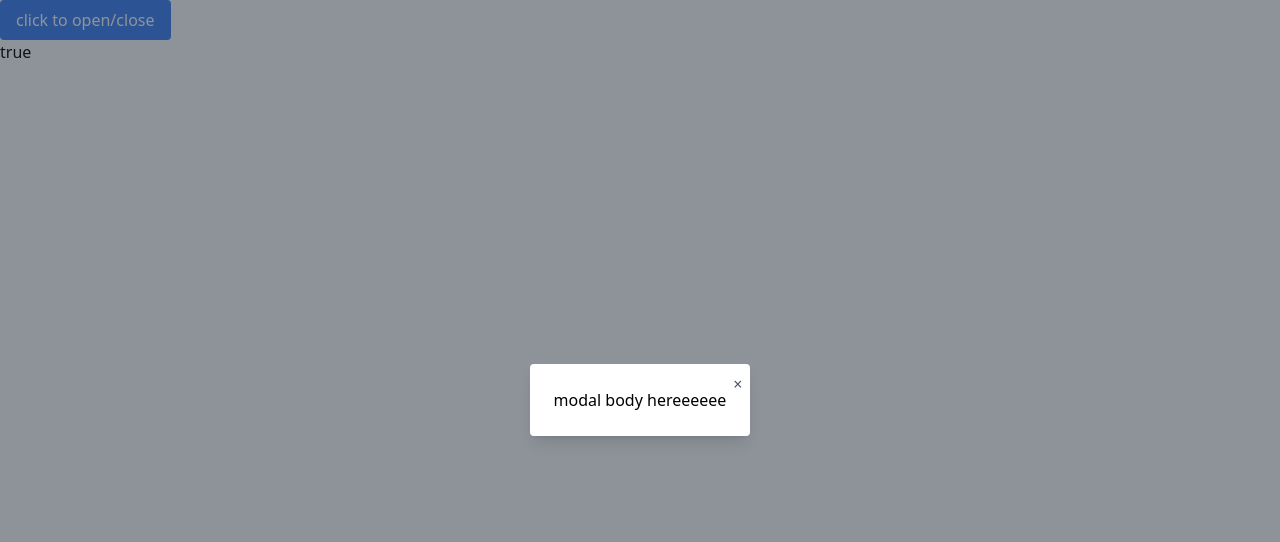
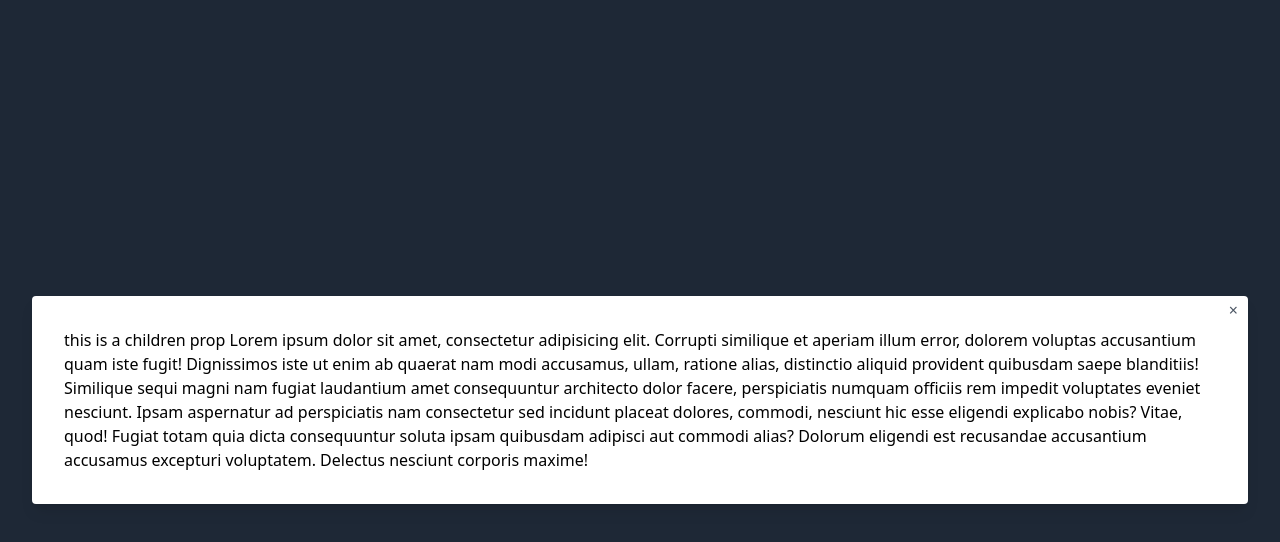
Before and after one commit to pradhumgp/componentHub, a React (Vite) app: page /modal in a window 1280 px wide. Both pictures are taken after a click on the button "click to open/close". Shown: the top 542 px of the page. Built offline with nearby package versions, Linux system fonts and the light colour scheme.

Commit message:
modal complete with children

```diff
--- a/src/components/Modal.jsx
+++ b/src/components/Modal.jsx
@@ -1,22 +1,22 @@
-const Modal = ({ show, onClose }) => {
+const Modal = ({ show, onClose, children }) => {
   return (
     <>
       {show && (
-        <div className="fixed inset-0 z-50 flex items-center justify-center bg-gray-800 bg-opacity-50" onClick={onClose}>
-          <div
-            className="relative p-6 bg-white rounded shadow-lg"
-          >
+        <div
+          className="fixed inset-0 z-50 flex items-center justify-center p-8 bg-gray-800 bg-opacity-50"
+          onClick={onClose}
+        >
+          <div className="relative p-8 bg-white rounded shadow-lg">
             <button
               onClick={onClose}
-              className="absolute text-gray-600 top-2 right-2 hover:text-gray-900"
+              className="absolute text-gray-600 top-0.5 right-2.5 hover:text-gray-900"
             >
               &times;
             </button>
-            <div>modal body hereeeeee</div>
+            <>{children}</>
           </div>
         </div>
       )}
-      <div>{show ? "true" : "false"}</div>
     </>
   );
 };
--- a/src/pages/ModalPage.jsx
+++ b/src/pages/ModalPage.jsx
@@ -9,13 +9,31 @@ const ModalPage = () => {
 
   return (
     <>
+     <div className="flex items-center justify-center w-screen h-screen p-8 bg-gray-800">
       <button
         onClick={toggleModal}
         className="px-4 py-2 text-white bg-blue-500 rounded hover:bg-blue-700"
       >
         click to open/close
       </button>
-      <Modal show={show} onClose={toggleModal} />
+      <Modal show={show} onClose={toggleModal}>
+        <div>
+          this is a children prop Lorem ipsum dolor sit amet, consectetur
+          adipisicing elit. Corrupti similique et aperiam illum error, dolorem
+          voluptas accusantium quam iste fugit! Dignissimos iste ut enim ab
+          quaerat nam modi accusamus, ullam, ratione alias, distinctio aliquid
+          provident quibusdam saepe blanditiis! Similique sequi magni nam fugiat
+          laudantium amet consequuntur architecto dolor facere, perspiciatis
+          numquam officiis rem impedit voluptates eveniet nesciunt. Ipsam
+          aspernatur ad perspiciatis nam consectetur sed incidunt placeat
+          dolores, commodi, nesciunt hic esse eligendi explicabo nobis? Vitae,
+          quod! Fugiat totam quia dicta consequuntur soluta ipsam quibusdam
+          adipisci aut commodi alias? Dolorum eligendi est recusandae
+          accusantium accusamus excepturi voluptatem. Delectus nesciunt corporis
+          maxime!
+        </div>
+      </Modal>
+      </div>
     </>
   );
 };
```
